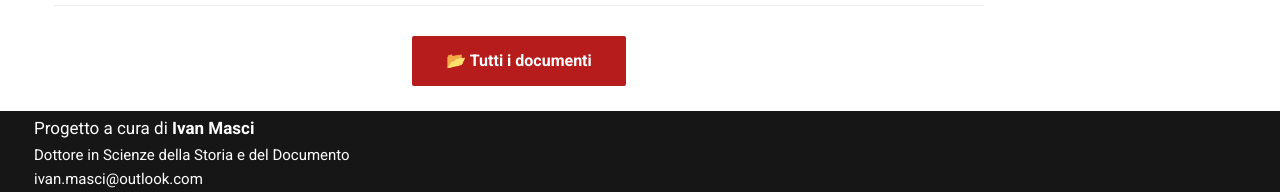
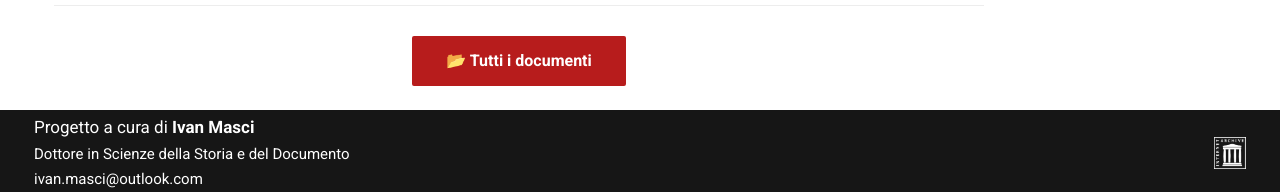
Before and after one commit to AMI-AIM/archivio-maoismo-italiano, an MkDocs documentation site: the page built from docs/index.md, in a window 1280 px wide and 1075 px high. Shown: the part 880-1072 px from the top of the window. Built offline with MkDocs 1.6.1 and Material for MkDocs 9.7.7, drawn with Linux system fonts in a browser that asks for light colours.

Commit message:
Footer: logo Internet Archive come immagine PNG

```diff
--- a/docs/stylesheets/extra.css
+++ b/docs/stylesheets/extra.css
@@ -1,19 +1,3 @@
-/* ============================================================
-   FONT AWESOME (per icone nel footer)
-   ============================================================ */
-@import url('https://cdnjs.cloudflare.com/ajax/libs/font-awesome/6.5.0/css/all.min.css');
-
-/* ============================================================
-   FOOTER PERSONALIZZATO
-   ============================================================ */
-.md-footer-meta__inner {
-    display: flex;
-    justify-content: space-between;
-    align-items: center;
-    flex-wrap: wrap;
-    gap: 1rem;
-}
-
 /* ============================================================
    STILE PERSONALIZZATO - TEMA MATERIAL
    ============================================================ */
@@ -142,7 +126,77 @@
 }
 
 /* ============================================================
-   11. RESPONSIVE
+   11. FOOTER PERSONALIZZATO
+   ============================================================ */
+
+/* Nasconde la striscia di navigazione superiore (Precedente/Successivo) */
+.md-footer__inner {
+    display: none !important;
+}
+
+.md-footer-meta__inner {
+    display: flex;
+    justify-content: space-between;
+    align-items: center;
+    flex-wrap: wrap;
+    gap: 1rem;
+}
+
+.md-footer-copyright {
+    display: flex;
+    flex-direction: column;
+    gap: 0.05rem;
+}
+
+.md-footer-copyright__text {
+    font-size: 0.85rem;
+    color: #ffffff !important;
+}
+
+.md-footer-copyright__subtext {
+    font-size: 0.75rem;
+    color: #ffffff !important;
+}
+
+.md-footer-copyright__email {
+    font-size: 0.75rem;
+    color: #ffffff !important;
+}
+
+.md-footer-copyright__email a {
+    color: #ffffff !important;
+    text-decoration: none;
+}
+
+.md-footer-copyright__email a:hover {
+    text-decoration: underline;
+    color: var(--md-primary-fg-color) !important;
+}
+
+.md-footer-social {
+    display: flex;
+    align-items: center;
+}
+
+.md-footer-social__link {
+    display: flex;
+    align-items: center;
+    text-decoration: none;
+}
+
+.md-footer-social__link img {
+    height: 32px;
+    width: auto;
+    filter: brightness(0) invert(1); /* Rende il logo bianco per adattarsi al footer scuro */
+    transition: filter 0.2s;
+}
+
+.md-footer-social__link:hover img {
+    filter: brightness(0) invert(0.7);
+}
+
+/* ============================================================
+   12. RESPONSIVE
    ============================================================ */
 @media (max-width: 768px) {
     .md-header {
@@ -194,76 +248,6 @@
     }
 }
 
-/* ============================================================
-   12. FOOTER PERSONALIZZATO
-   ============================================================ */
-
-.md-footer-meta__inner {
-    display: flex;
-    justify-content: space-between;
-    align-items: center;
-    flex-wrap: wrap;
-    gap: 1rem;
-}
-
-.md-footer-copyright {
-    display: flex;
-    flex-direction: column;
-    gap: 0.02rem;
-}
-
-.md-footer-copyright__text {
-    font-size: 0.85rem;
-    color: #ffffff !important;
-}
-
-.md-footer-copyright__subtext {
-    font-size: 0.75rem;
-    color: #ffffff !important;
-}
-
-.md-footer-copyright__email {
-    font-size: 0.75rem;
-    color: #ffffff !important;
-}
-
-.md-footer-copyright__email a {
-    color: #ffffff !important;
-    text-decoration: none;
-}
-
-.md-footer-copyright__email a:hover {
-    text-decoration: underline;
-    color: var(--md-primary-fg-color) !important;
-}
-
-.md-footer-social {
-    display: flex;
-    align-items: center;
-}
-
-.md-footer-social__link {
-    display: flex;
-    align-items: center;
-    text-decoration: none;
-    color: #ffffff !important;
-    transition: color 0.2s;
-}
-
-.md-footer-social__link .fa-internet-archive {
-    font-size: 2.2rem;
-}
-
-.md-footer-social__link:hover {
-    color: var(--md-primary-fg-color) !important;
-}
-
-/* Nasconde la striscia di navigazione superiore (Precedente/Successivo) */
-.md-footer__inner {
-    display: none !important;
-}
-
-/* Responsive: su mobile i due blocchi si impilano */
 @media (max-width: 600px) {
     .md-footer-meta__inner {
         flex-direction: column;
--- a/overrides/partials/footer.html
+++ b/overrides/partials/footer.html
@@ -16,14 +16,16 @@
         </div>
       </div>
 
-      <!-- Lato destro: Icona FontAwesome di Internet Archive -->
+      <!-- Lato destro: Logo Internet Archive (immagine PNG) -->
       <div class="md-footer-social">
         <a href="https://archive.org/details/@ivan_masci/lists/1/archivio-del-maoismo-italiano"
            target="_blank"
            rel="noopener"
            title="Archivio del Maoismo Italiano su Internet Archive"
            class="md-footer-social__link">
-          <i class="fa-brands fa-internet-archive"></i>
+          <img src="/immagini/internet-archive-logo.png"
+               alt="Internet Archive"
+               style="height: 32px; width: auto;">
         </a>
       </div>
 
```
